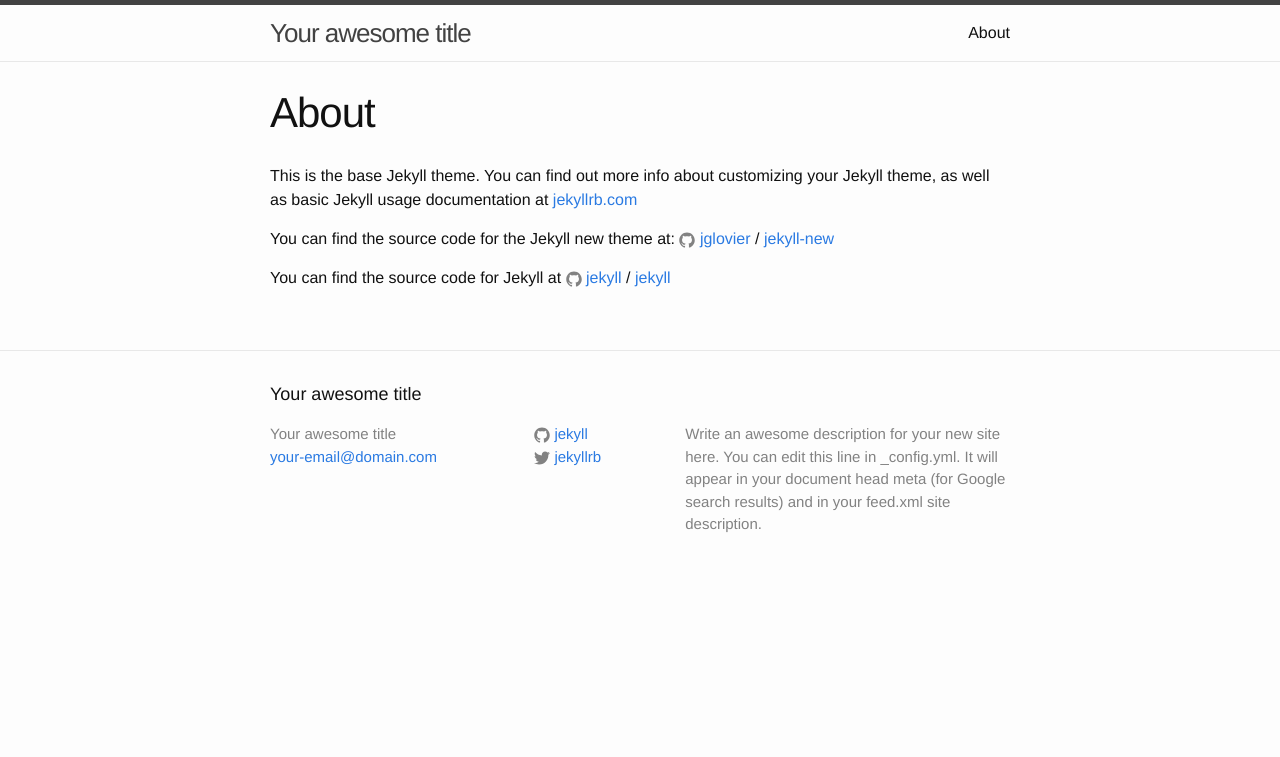
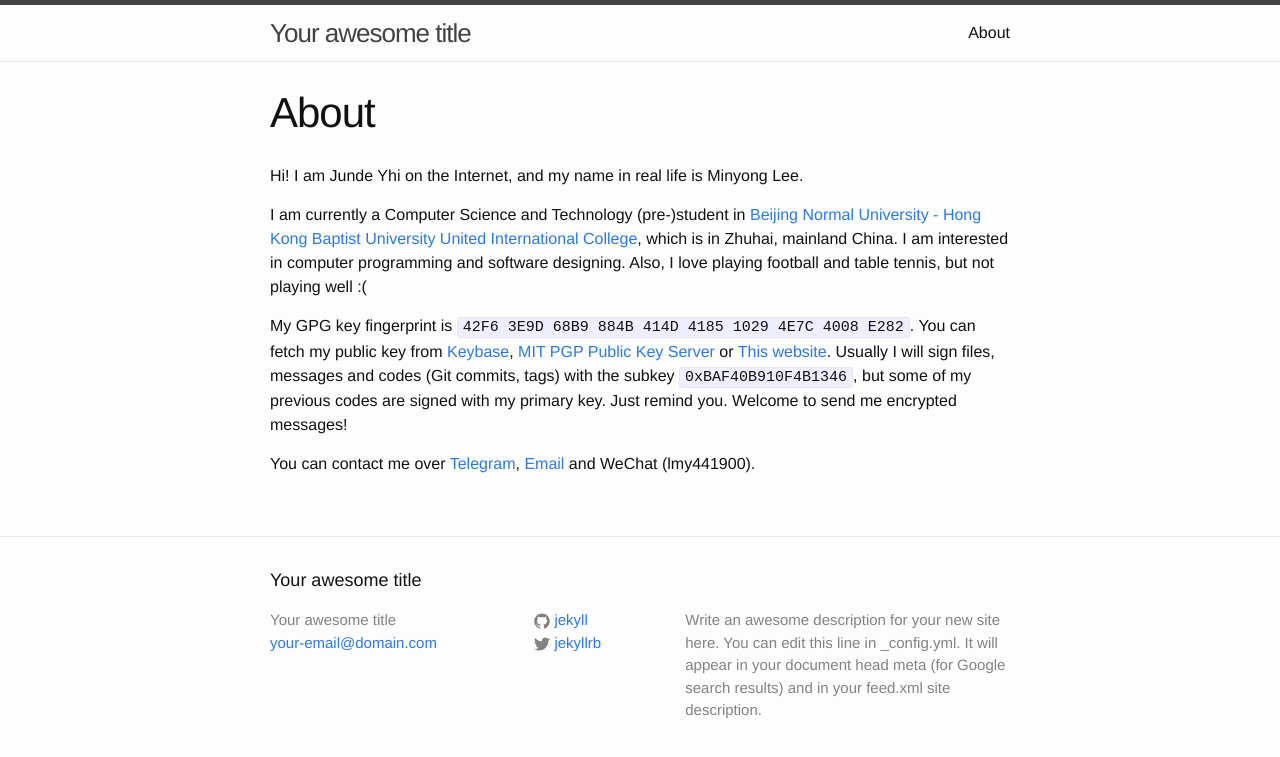
Before and after one commit to lmy441900/lmy441900.github.io, a Jekyll site: the page built from about.md, in a window 1280 px wide. Shown: the top 757 px of the page. Built offline with Jekyll 4.4.1, drawn with Linux system fonts in a browser that asks for light colours.

Commit message:
add: about
Signed-off-by: Junde Yhi <lmy441900@gmail.com>

```diff
--- a/about.md
+++ b/about.md
@@ -4,12 +4,17 @@ title: About
 permalink: /about/
 ---
 
-This is the base Jekyll theme. You can find out more info about customizing your Jekyll theme, as well as basic Jekyll usage documentation at [jekyllrb.com](http://jekyllrb.com/)
+Hi! I am Junde Yhi on the Internet, and my name in real life is Minyong Lee.
 
-You can find the source code for the Jekyll new theme at:
-{% include icon-github.html username="jglovier" %} /
-[jekyll-new](https://github.com/jglovier/jekyll-new)
+I am currently a Computer Science and Technology (pre-)student in [Beijing Normal University - Hong Kong Baptist University United International College][uic], which is in Zhuhai, mainland China. I am interested in computer programming and software designing. Also, I love playing football and table tennis, but not playing well :(
 
-You can find the source code for Jekyll at
-{% include icon-github.html username="jekyll" %} /
-[jekyll](https://github.com/jekyll/jekyll)
+My GPG key fingerprint is `42F6 3E9D 68B9 884B 414D  4185 1029 4E7C 4008 E282`. You can fetch my public key from [Keybase][keybase], [MIT PGP Public Key Server][mit-pgp] or [This website][this-pgp]. Usually I will sign files, messages and codes (Git commits, tags) with the subkey `0xBAF40B910F4B1346`, but some of my previous codes are signed with my primary key. Just remind you. Welcome to send me encrypted messages!
+
+You can contact me over [Telegram][tg], [Email][email] and WeChat (lmy441900).
+
+[uic]:      http://uic.edu.hk
+[keybase]:  https://keybase.io/lmy441900
+[mit-pgp]:  http://pgp.mit.edu/pks/lookup?search=0x10294E7C4008E282
+[this-pgp]: ###
+[tg]:       https://telegram.me/lmy441900
+[email]:    mailto:lmy441900@gmail.com
```
